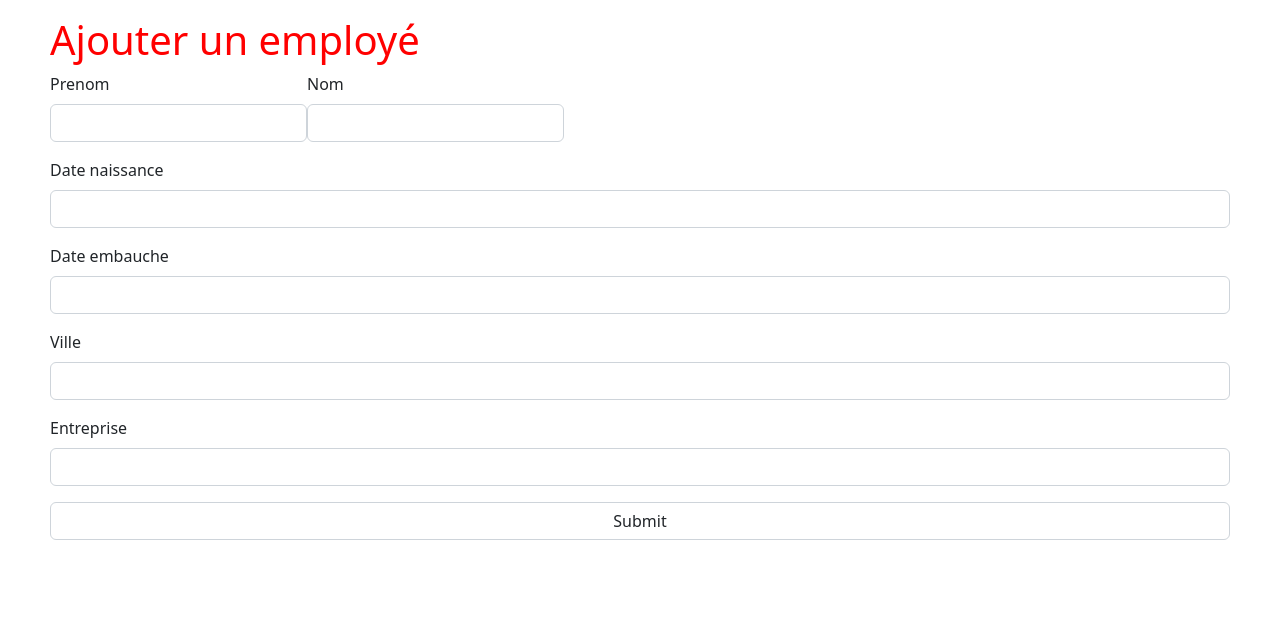
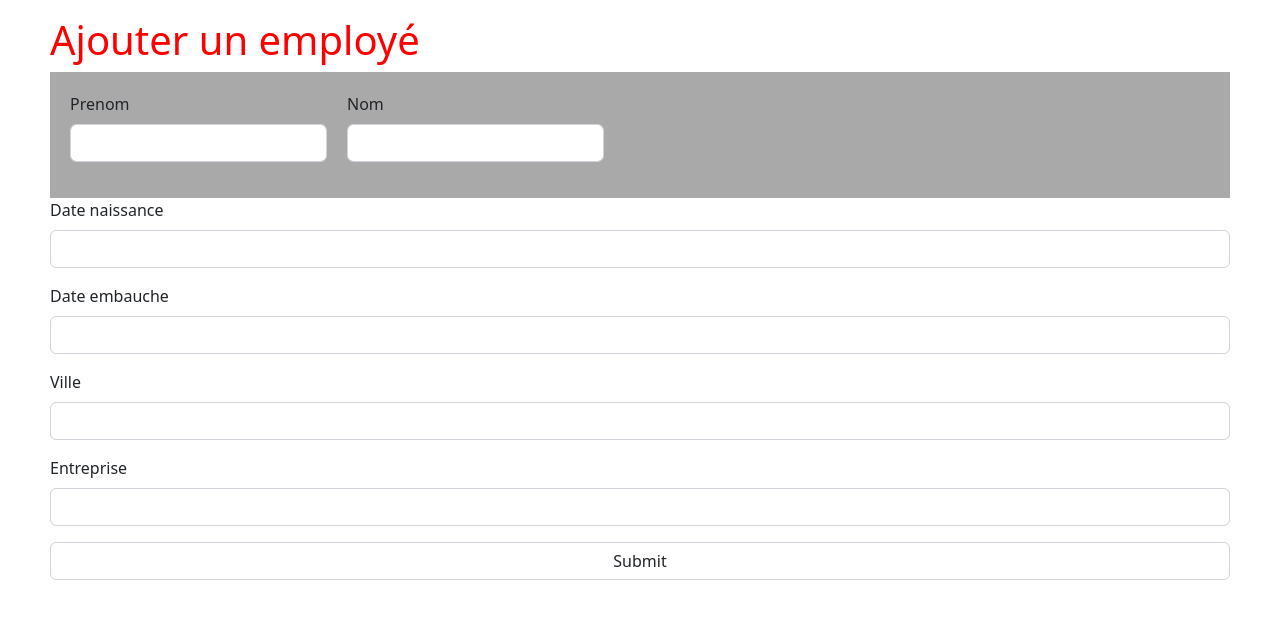
Before and after one commit to Timfmb09/SfEntreprise, a Symfony app: template templates/employe/add.html.twig in a window 1280 px wide. Shown: the part 98-717 px from the top of the page. Run offline with Twig, Linux system fonts and the light colour scheme; the template is opened without the code that fills it, so the values that code supplies are empty; form fields are guessed from the names that the template uses; some libraries are stand-ins or nearby versions.

Commit message:
End project Entreprise

```diff
--- a/public/css/style.css
+++ b/public/css/style.css
@@ -12,4 +12,7 @@ h2{
 
 .nomPrenom{
     display: flex;
+    gap : 20px;
+    padding: 20px;
+    background-color: darkgrey;
 }
--- a/templates/employe/add.html.twig
+++ b/templates/employe/add.html.twig
@@ -23,7 +23,6 @@
             {{ form_row(formAddEmploye.entreprise) }}
             {{ form_row(formAddEmploye.submit) }}
         </div>
-
     {{ form_end(formAddEmploye) }}
 
 {% endblock %}
```
Also changed, not shown: 4 other files.
